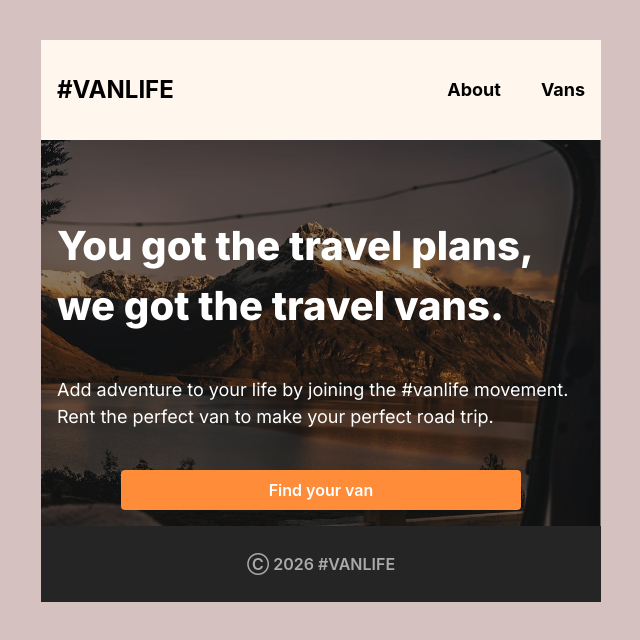
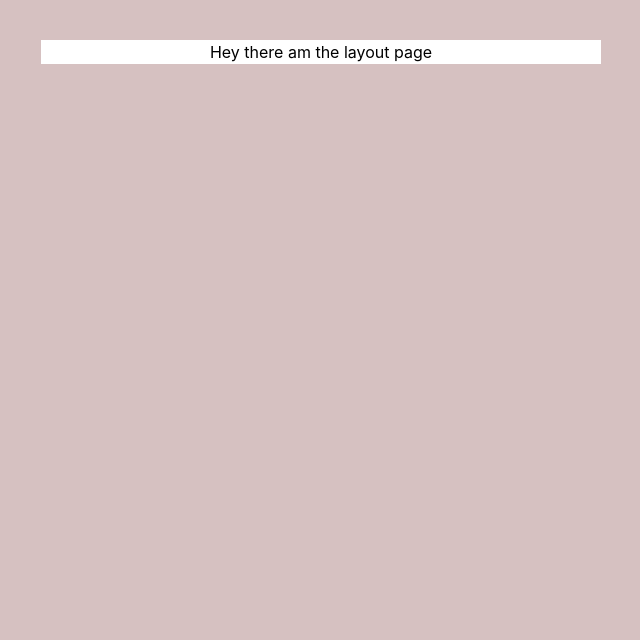
Before and after one commit to thierry-byiringiro/vanProject, a React (Vite) app: page / in a window 1280 px wide. Shown: the top 640 px of the page, without its empty margins (319-959 px from the left). Built offline with nearby package versions, Linux system fonts and the light colour scheme; what miragejs would draw is missing.

Commit message:
wrapped all the routes into one big route

```diff
--- a/src/App.jsx
+++ b/src/App.jsx
@@ -6,7 +6,9 @@ import ReactDOM from "react-dom/client";
 import About from "../src/component/About.jsx";
 import Home from "./component/Home.jsx";
 import Vans from "./component/Vans.jsx";
+import VanDetails from "./component/VanDetails.jsx";
 import { BrowserRouter, Route, Routes } from "react-router-dom";
+import Layout from "./component/Layout.jsx";
 
 function App() {
   return (
@@ -14,9 +16,12 @@ function App() {
       <div className="w-140 h-fit mt-10 flex flex-col justify-center items-center mx-auto bg-white">
         <BrowserRouter>
           <Routes>
-            <Route path="/" element={<Home/>}/>
-            <Route path="/about" element={<About/>}/>
-            <Route path="/vans" element={<Vans />} />
+            <Route element={<Layout />}>
+              <Route path="/" element={<Home />} />
+              <Route path="/about" element={<About />} />
+              <Route path="/vans" element={<Vans />} />
+              <Route path="/vans/:id" element={<VanDetails />} />
+            </Route>
           </Routes>
         </BrowserRouter>
       </div>
```
